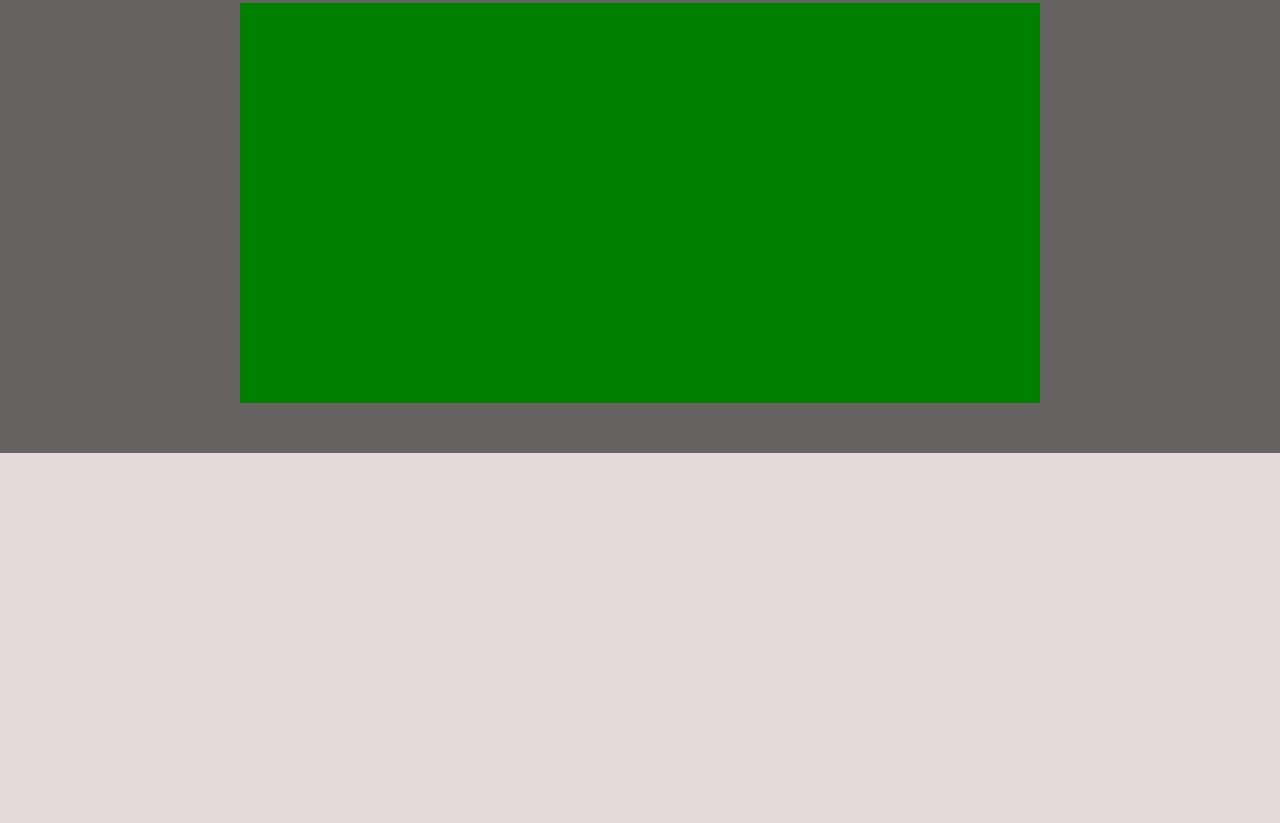
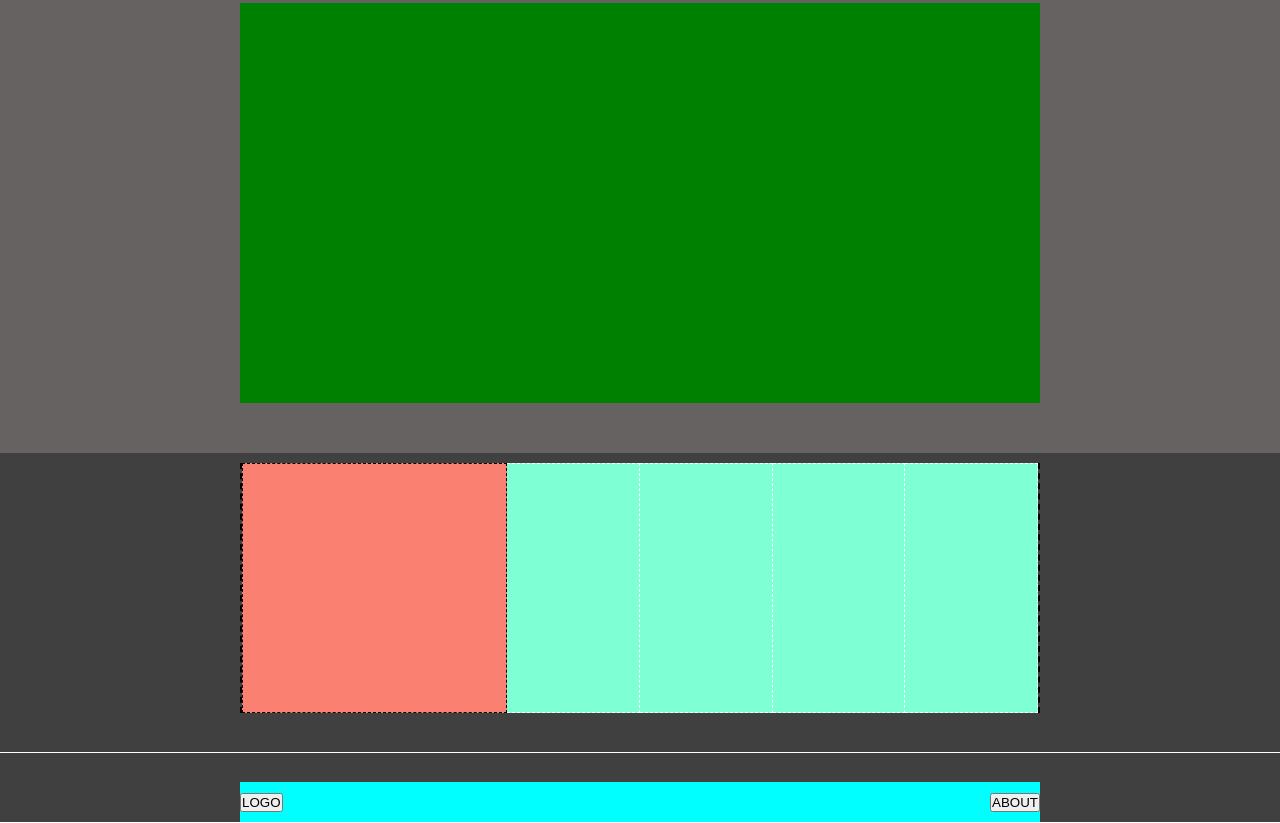
Before and after one commit to Fedekh/htmlcss-struttura-discord, a plain HTML site: page index.html in a window 1280 px wide. Shown: the part 1079-1902 px from the top of the page. Before the commit the page ends 1532 px from the top, so only its background shows below. Drawn offline with Linux system fonts and the light colour scheme.

Commit message:
add footer and also debug

```diff
--- a/css/style.css
+++ b/css/style.css
@@ -111,6 +111,7 @@ ul.nav {
     background-color: pink;
 }
 
+/* FLEX CLASS FOR MAIN SECTIONS NO REVERSE */
 .flex-main {
     display: flex;
     justify-content: center;
@@ -118,7 +119,7 @@ ul.nav {
     height: 250px;
 
 }
-
+ /* FLEX CLASS FOR REVERSE BLOCK */
 .flex-main-reverse {
     display: flex;
     flex-direction: row-reverse;
@@ -127,7 +128,7 @@ ul.nav {
     height: 250px;
 
 }
-
+ /* COLOUR FOR REVERSE BLOCK */
 .main-section-reverse {
     background-color: rgb(102, 98, 98);
 }
@@ -140,15 +141,83 @@ ul.nav {
 
 }
 
+/* GREENBLOCK DEBUG */
 .greenblock {
     background-color: rgb(102, 98, 98);
-
-
 }
 
+/* FLEX CLASS FOR GREEN BLOCK */
 .flex-green {
     display: flex;
     align-items: center;
     justify-content: center;
     height: 500px;
 }
+
+/* FLEX CLASS FOR TOP FOOTER */
+.flex-top-footer{
+    display: flex;
+    flex-direction: row;
+    justify-content: center;
+    align-items: center;
+    width: 800px;
+    height: 250px;
+    border: 2px dashed black; /* Non so perche non me lo prende su live server, rimangono solo i bordi laterali, provo un altra strada per i bordi tratteggiati */
+}
+
+/* PINK BLOCK */
+#pinkblock {
+background-color: salmon;
+    width: calc(800px * 2/5);
+    height: 250px;
+    border: 1px dashed black;
+}
+
+/* AQUAMARINE BLOCKS */
+.aquamarine {
+    background-color: aquamarine;
+    width: calc(800px / 5);
+    height: 250px;
+    border-right: 1px dashed white;
+    border-top: 1px dashed white;
+    border-bottom: 1px dashed white;
+}
+
+/* MAIN FOOTER TOP */
+.footer-top {
+    height: 300px;
+    background-color: rgb(65, 64, 64);
+    border-bottom: 1px white solid;
+    padding-top: 10px;
+}
+
+/* MAIN FOOTER BOT */
+.footer-bot {
+    height: 70px;
+    background-color: rgb(65, 64, 64);
+    border-bottom: 1px white solid
+}
+
+
+/* CLASS FLEX BOT FOOTER    */
+.flex-bot-footer{
+    display: flex;
+    justify-content: space-between;
+    align-items: center;
+
+
+}
+
+/* BACKGROUND BOTTOM FOOTER */
+.back-footer-bottom {
+    background-color: aqua;
+    width: 800px;
+    height: 40px;
+}
+
+/* FLEX CLASS MAIN BOT FOOTER */
+.last-flex {
+    display: flex;
+    align-items: flex-end;
+
+}
--- a/index.html
+++ b/index.html
@@ -91,10 +91,30 @@
     <!-- footer -->
 
     <!-- footer-top -->
+    <footer>
 
-    <!-- /footer-top -->
-    <!-- footer-bot -->
-    <!-- /footer-bot -->
+        <section class="footer-top flex-pen ">
+            <div class="container flex-top-footer">
+                <div id="pinkblock"></div>
+                <div class="aquamarine"></div>
+                <div class="aquamarine"></div>
+                <div class="aquamarine"></div>
+                <div class="aquamarine"></div>
+
+            </div>
+        </section>
+        <!-- /footer-top -->
+
+
+        <!-- footer-bot -->
+        <section class="footer-bot flex-last last-flex">
+            <div class="back-footer-bottom container flex-bot-footer">
+                <button class="logo-button">LOGO</button>
+                <button class="about-button">ABOUT</button>
+            </div>
+        </section>
+        <!-- /footer-bot -->
+    </footer>
     <!-- /footer -->
 
 
```
